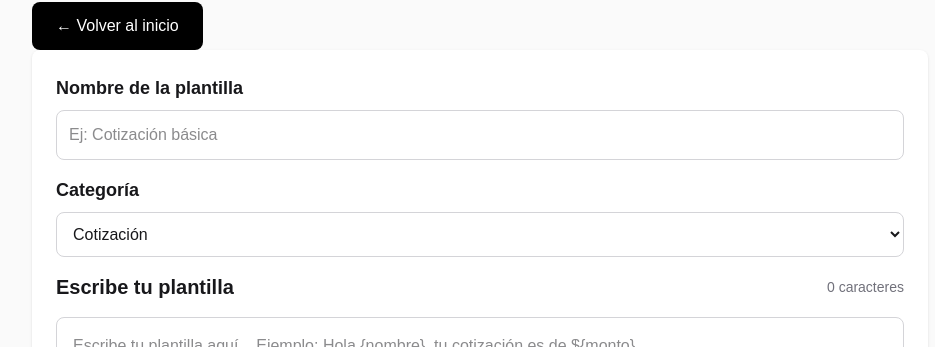
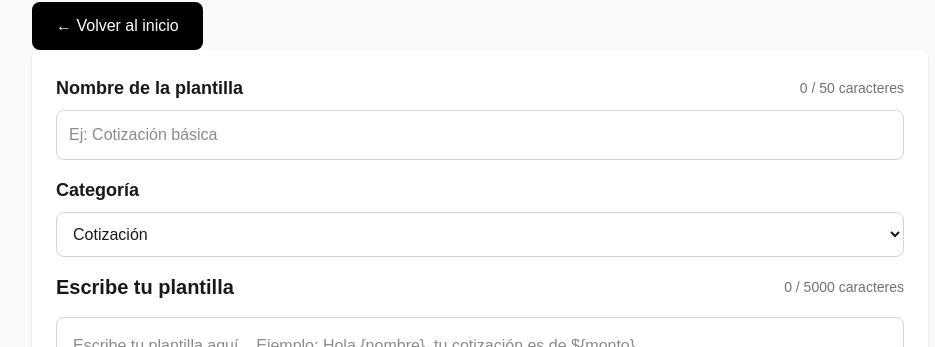
Before and after one commit to Leafarexx/GeneraDocs-Proyect, a Next.js app: page /editor in a window 1280 px wide. Shown: the part 146-493 px from the top of the page, without its empty margins (160-1095 px from the left). Built offline with nearby package versions, Linux system fonts and the light colour scheme.

Commit message:
dia 14 - implemente validaciones robustas con feedback visual al usuario, limite de caracteres

```diff
--- a/app/components/PlantillaForm.tsx
+++ b/app/components/PlantillaForm.tsx
@@ -32,9 +32,6 @@ export default function PlantillaForm({
   // Nombre de la plantilla
   const [nombre, setNombre] = useState(nombreInicial)
 
-  // ==========================================
-  // ESTADO DE CATEGORÍA - DAY 13
-  // ==========================================
   /**
    * Estado para la categoría seleccionada
    *
@@ -44,6 +41,13 @@ export default function PlantillaForm({
    * - Reduce fricción en el flujo
    */
   const [categoria, setCategoria] = useState<string>(CATEGORIA_DEFAULT)
+
+
+  // Estados de validación
+  const [errores, setErrores] = useState<{
+    nombre?: string
+    contenido?: string
+  }>({})
 
   // Actualizar cuando cambien los valores iniciales (para "Cargar")
   useEffect(() => {
@@ -73,28 +77,36 @@ export default function PlantillaForm({
    */
 
   const handleGuardar = () => {
-  // Validación
-  if (texto.trim() === '' || nombre.trim() === '') {
-    alert('Por favor escribe un nombre y contenido para la plantilla')
+  if (!validarFormulario()) {
     return
   }
 
-  // ==========================================
-  // LLAMAR onGuardar CON CATEGORÍA - DAY 13
-  // ==========================================
-  /**
-   * Pasamos 3 parámetros al padre:
-   * 1. nombre - String con el nombre de la plantilla
-   * 2. texto - String con el contenido
-   * 3. categoria - String con la categoría seleccionada (NUEVO)
-   */
+    onGuardar(nombre, texto, categoria)
 
-    onGuardar(nombre, texto, categoria)  // ← AGREGADO categoria
-
-    // Limpiar formulario
     setTexto('')
     setNombre('')
-    setCategoria(CATEGORIA_DEFAULT)  // ← AGREGADO: Reset a default
+    setCategoria(CATEGORIA_DEFAULT)
+    setErrores({})
+  }
+
+
+  const validarFormulario = () => {
+    const nuevosErrores: { nombre?: string; contenido?: string } = {}
+
+    if (!nombre.trim()) {
+      nuevosErrores.nombre = 'El nombre es requerido'
+    } else if (nombre.length > 50) {
+      nuevosErrores.nombre = 'Máximo 50 caracteres'
+    }
+
+    if (!texto.trim()) {
+      nuevosErrores.contenido = 'El contenido es requerido'
+    } else if (texto.length > 5000) {
+      nuevosErrores.contenido = 'Máximo 5000 caracteres'
+    }
+
+    setErrores(nuevosErrores)
+    return Object.keys(nuevosErrores).length === 0
   }
 
   /**
@@ -113,16 +125,30 @@ export default function PlantillaForm({
     <div className="bg-white dark:bg-zinc-900 rounded-lg p-6 shadow-sm">
       {/* Input de nombre */}
       <div className="mb-4">
-        <label className="block text-lg font-semibold text-zinc-900 dark:text-zinc-100 mb-2">
-          Nombre de la plantilla
-        </label>
+        <div className="flex justify-between items-center mb-2">
+          <label className="text-lg font-semibold text-zinc-900 dark:text-zinc-100">
+            Nombre de la plantilla
+          </label>
+          <span className={`text-sm ${
+            nombre.length > 50 ? 'text-red-500 font-bold' : 'text-zinc-500'
+          }`}>
+            {nombre.length} / 50 caracteres
+          </span>
+        </div>
         <input
           type="text"
           value={nombre}
           onChange={(e) => setNombre(e.target.value)}
           placeholder="Ej: Cotización básica"
-          className="w-full p-3 border border-zinc-300 dark:border-zinc-700 rounded-lg bg-white dark:bg-zinc-800 text-zinc-900 dark:text-white focus:outline-none focus:ring-2 focus:ring-black dark:focus:ring-white"
+          className={`w-full p-3 border rounded-lg bg-white dark:bg-zinc-800 text-zinc-900 dark:text-white focus:outline-none focus:ring-2 ${
+            errores.nombre
+              ? 'border-red-500 focus:ring-red-500'
+              : 'border-zinc-300 dark:border-zinc-700 focus:ring-black dark:focus:ring-white'
+          }`}
         />
+          {errores.nombre && (
+            <p className="mt-1 text-sm text-red-500">{errores.nombre}</p>
+          )}
       </div>
 
       {/* Selector de Categoría */}
@@ -148,8 +174,10 @@ export default function PlantillaForm({
         <h2 className="text-xl font-semibold text-zinc-900 dark:text-white">
           Escribe tu plantilla
         </h2>
-        <span className="text-sm text-zinc-500">
-          {texto.length} caracteres
+        <span className={`text-sm ${
+          texto.length > 5000 ? 'text-red-500 font-bold' : 'text-zinc-500'
+          }`}>
+          {texto.length} / 5000 caracteres
         </span>
       </div>
 
@@ -158,8 +186,17 @@ export default function PlantillaForm({
         value={texto}
         onChange={(e) => setTexto(e.target.value)}
         placeholder="Escribe tu plantilla aquí... Ejemplo: Hola {nombre}, tu cotización es de ${monto}"
-        className="w-full h-48 p-4 border border-zinc-300 dark:border-zinc-700 rounded-lg bg-white dark:bg-zinc-800 text-zinc-900 dark:text-white resize-none focus:outline-none focus:ring-2 focus:ring-black dark:focus:ring-white"
+        className={`w-full h-48 p-4 border rounded-lg bg-white dark:bg-zinc-800 text-zinc-900 dark:text-white resize-none focus:outline-none focus:ring-2 ${
+          errores.contenido
+            ? 'border-red-500 focus:ring-red-500'
+            : 'border-zinc-300 dark:border-zinc-700 focus:ring-black dark:focus:ring-white'
+          }`}
       />
+        {/* Mensaje de error debajo del text area */}
+      {errores.contenido && (
+        <p className="mt-1 text-sm text-red-500">{errores.contenido}</p>
+      )}
+
 
       {/* Vista previa con variables reemplazadas */}
       <div className="mt-6">
```
